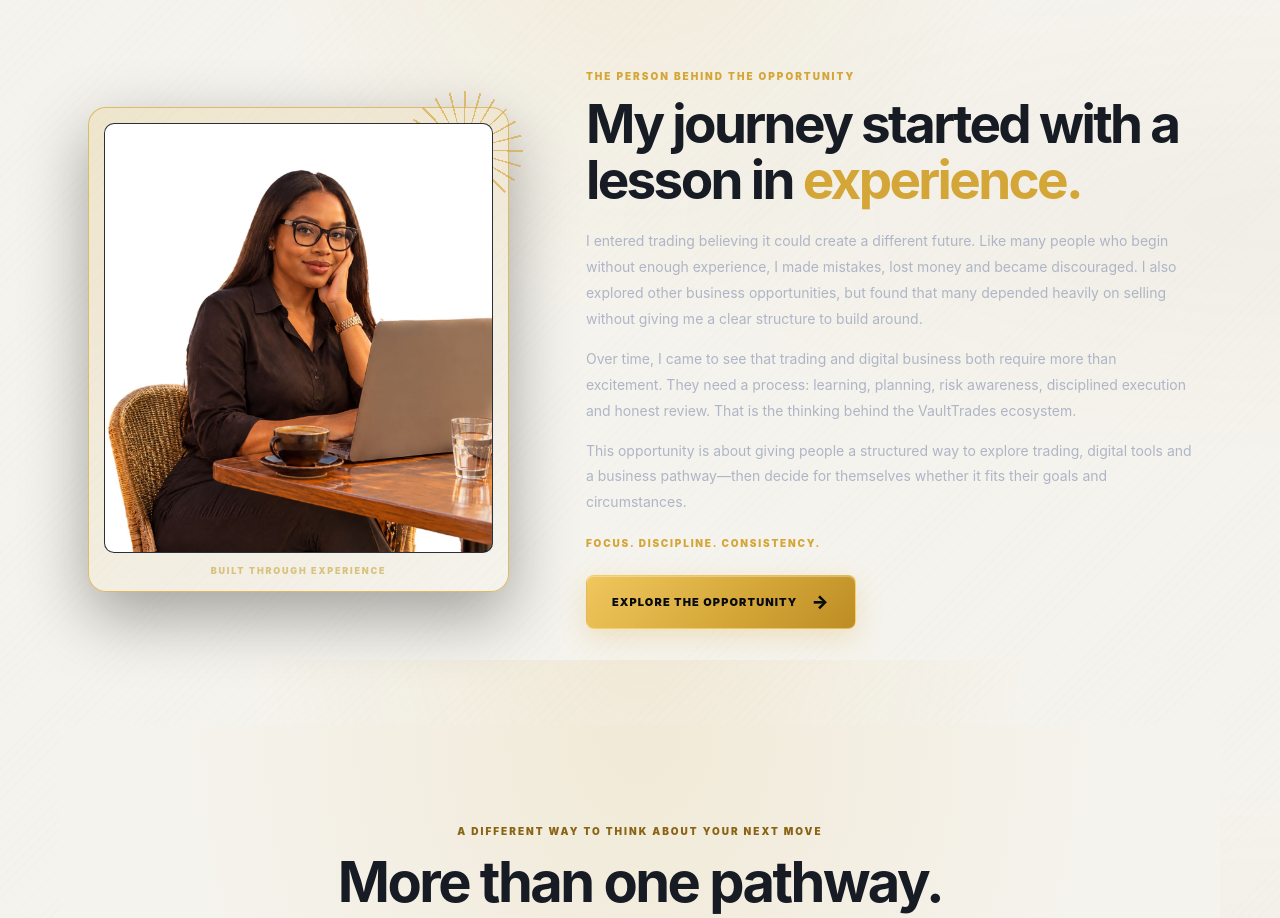
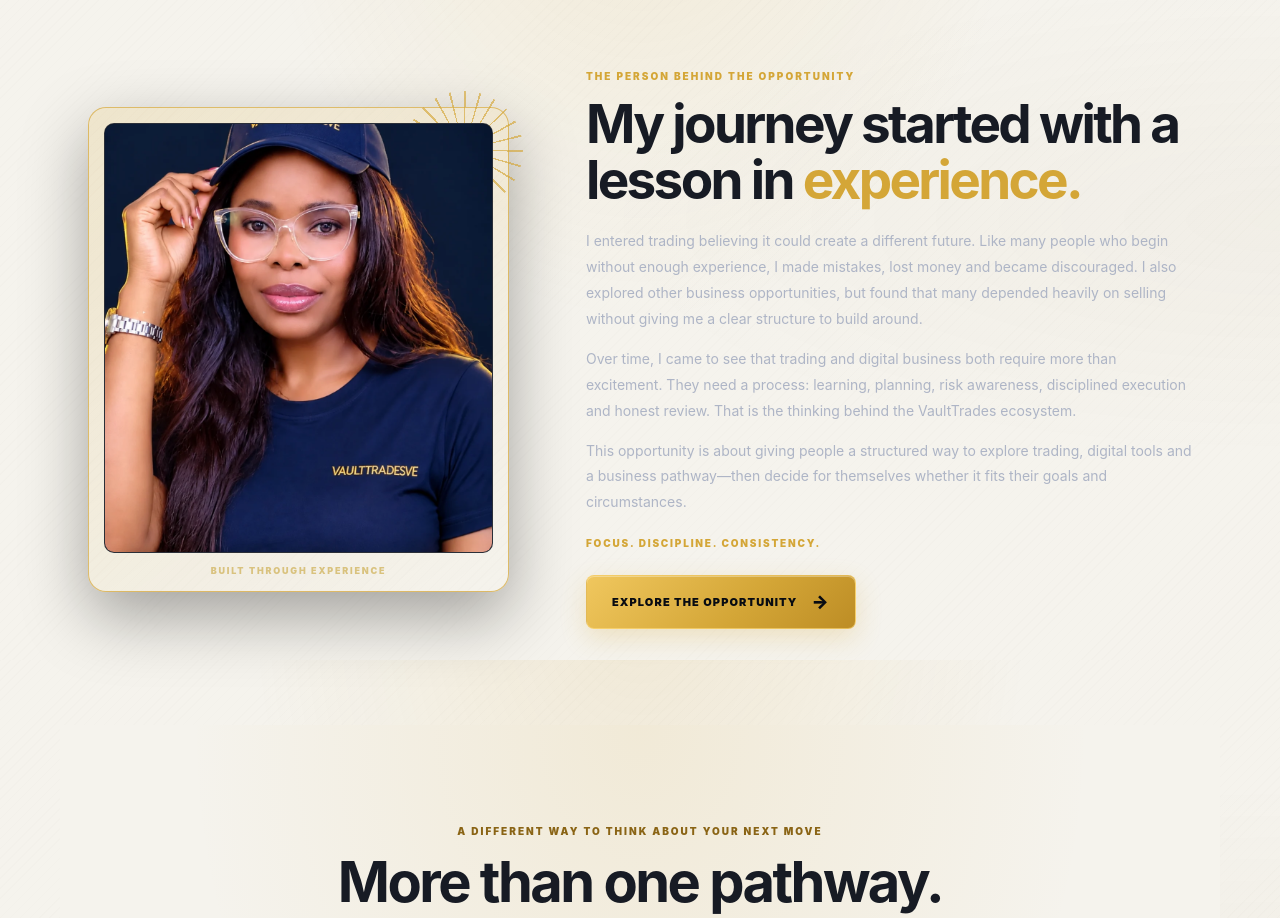
Before and after one commit to iyandatalks/vaulttrades, a Next.js app: page /opportunity in a window 1280 px wide. Shown: the part 940-1858 px from the top of the page. Built offline with nearby package versions, Linux system fonts and the light colour scheme; no server answers.

Commit message:
Replace opportunity story portrait with VaultTrades merchandise photo

```diff
--- a/app/opportunity/page.tsx
+++ b/app/opportunity/page.tsx
@@ -84,7 +84,7 @@ export default function OpportunityPage() {
             <div className="vto-story-sun" aria-hidden="true" />
             <img
               className="vto-story-photo"
-              src="/images/vaulttrades-lifestyle.jpg"
+              src="/images/VaultTrades_Merchandise_picture.png"
               alt="VaultTrades founder"
               loading="eager"
               fetchPriority="high"
```
